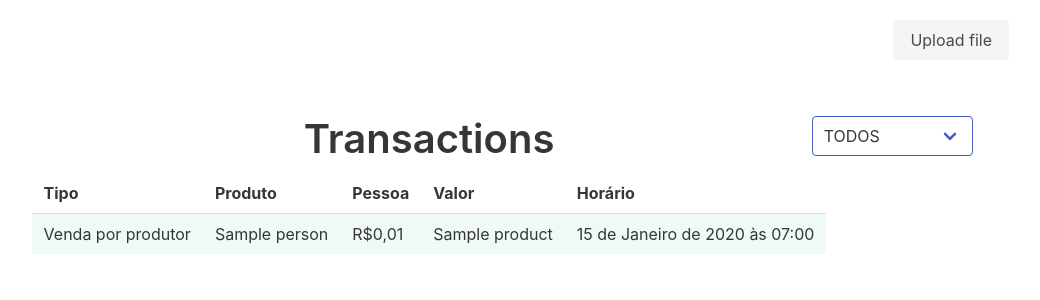
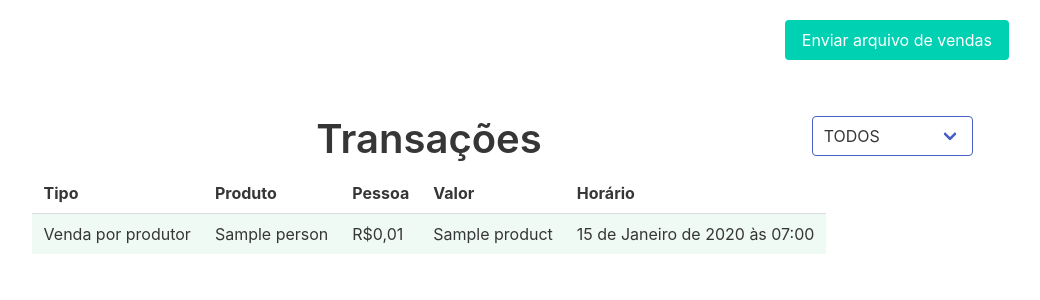
Before and after one commit to rafaelcnagy/sales-parsing, a Django app: page / in a window 1280 px wide. Shown: the top 300 px of the page, without its empty margins (211-1251 px from the left). Run offline with Django 4.2, Linux system fonts and the light colour scheme; tables that the repository leaves empty hold one stand-in row (values such as "Sample post").

Commit message:
Translate views to pt-br

```diff
--- a/templates/base.html
+++ b/templates/base.html
@@ -10,7 +10,7 @@
     <nav class="navbar mx-6 mt-3">
         <div class="navbar-end">
             <div class="navbar-item">
-                <a class="button is-light" href="{% url 'upload' %} ">Upload file</a>
+                <a class="button is-primary" href="{% url 'upload' %} ">Enviar arquivo de vendas</a>
             </div>
         </div>
     </nav>
--- a/templates/uploader/form.html
+++ b/templates/uploader/form.html
@@ -1,4 +1,7 @@
 {% extends "base.html" %}
+
+{% block title %}Enviar arquivo de vendas{% endblock %}
+
 {% block content %}
 
 <div class="hero-body">
--- a/templates/uploader/list.html
+++ b/templates/uploader/list.html
@@ -1,7 +1,9 @@
 {% extends "base.html" %}
-{% block content %}
 {% load humanize %}
 
+{% block title %}Lista de transações{% endblock %}
+
+{% block content %}
 <div class="hero-body">
   <div class="container">
 
@@ -11,7 +13,7 @@
       </div>
 
       <div class="column">
-        <h1 class="title is-2 has-text-centered">Transactions</h1>
+        <h1 class="title is-2 has-text-centered">Transações</h1>
       </div>
 
       <div class="column is-2">
@@ -84,8 +86,8 @@
         <div class="columns is-centered">
           <div class="column is-4">
             <div class="notification is-danger is-warning">
-              <p class="is-size-4">No transactions yet.</p>
-              <a class="button is-light" href="{% url 'upload' %} ">Upload file</a>
+              <p class="is-size-4">Nenhuma transação adicionada.</p>
+              <a class="button is-light" href="{% url 'upload' %} ">Envie o arquivo de transações</a>
             </div>
           </div>
         </div>
```
